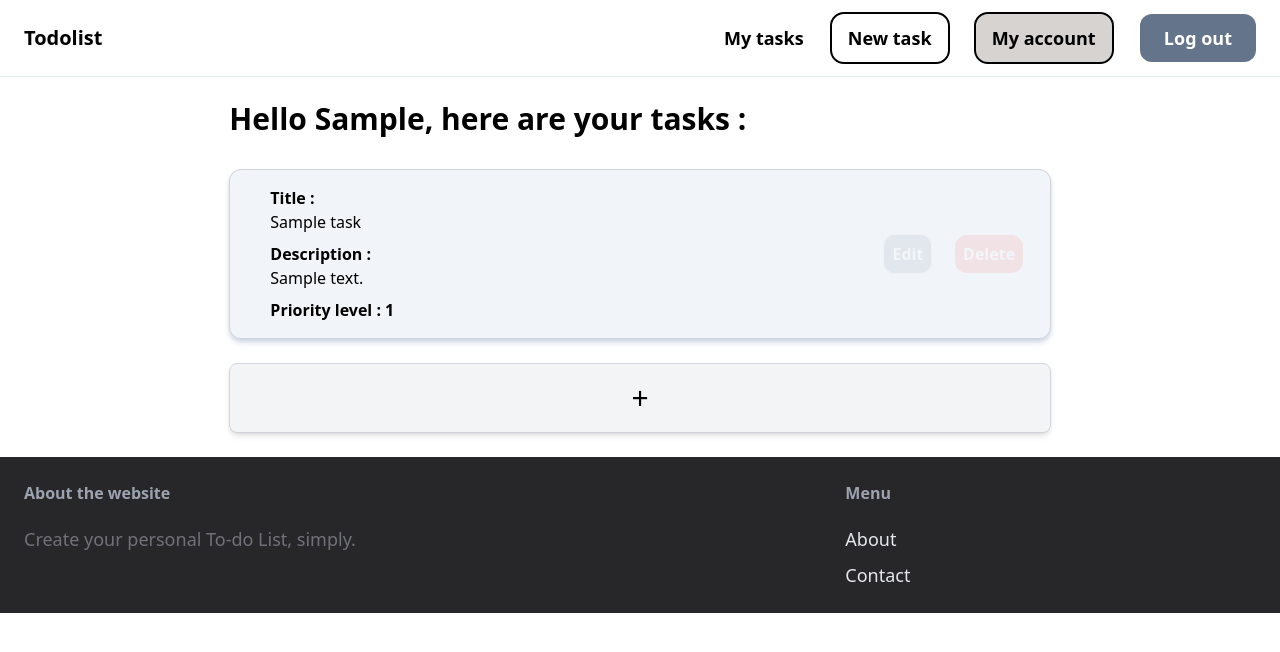
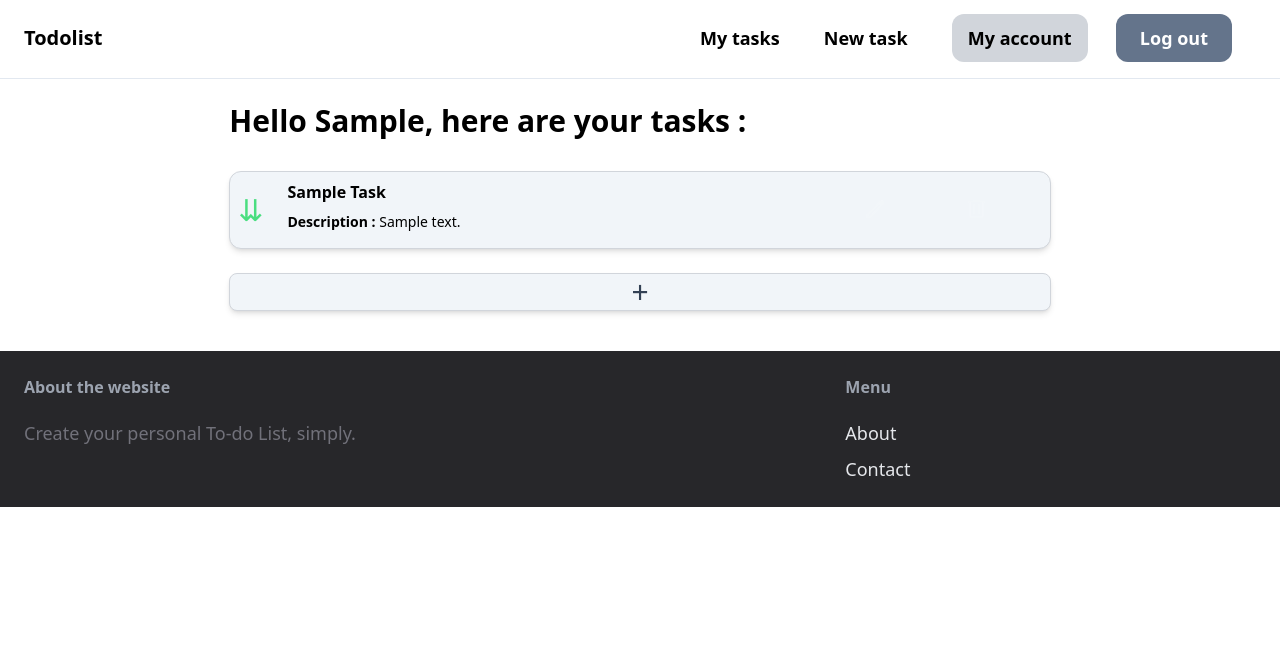
Before and after one commit to hadisql/django-todolist, a Django app: page /tasks/ in a window 1280 px wide. Shown: the top 652 px of the page. Run offline with Django 4.2, Linux system fonts and the light colour scheme; a user stored in the database is signed in; tables that the repository leaves empty hold one stand-in row (values such as "Sample post"); some libraries are stand-ins or nearby versions.

Commit message:
updated styling v1

```diff
--- a/core/templates/core/base.html
+++ b/core/templates/core/base.html
@@ -1,3 +1,4 @@
+{% load static %}
 <!DOCTYPE html>
 <html>
   <head>
@@ -6,27 +7,55 @@
 
     <script src="https://cdn.tailwindcss.com"></script>
 
+    <link rel="stylesheet" href="https://fonts.googleapis.com/css2?family=Material+Symbols+Outlined:opsz,wght,FILL,GRAD@20..48,100..700,0..1,-50..200" />
+    <link href="{% static 'css/styles.css' %}" rel="stylesheet">
+
     <title>{% block title %}{% endblock %} | Todolist</title>
   </head>
 
   <body>
-    <nav class="py-6 px-6 flex justify-between items-center border-b border-slate-200">
-      <a href="/" class="text-xl font-semibold">Todolist</a>
 
-      <div class="space-x-6">
+    <header>
+      <nav class="py-6 px-6 items-center border-b border-slate-200">
+        <div class="flex justify-end">
+          <a href="/" class="flex-1 text-xl font-semibold">Todolist</a>
+
+          <div class="space-x-6 max-lg:invisible">
+            {% if request.user.is_authenticated %}
+              <a href="{% url 'tasks:index' %}" class="text-lg font-semibold hover:text-slate-500">My tasks</a>
+              <a href="{% url 'tasks:new_task' %}" class="px-4 py-3 text-lg font-semibold hover:text-slate-500 rounded-xl hover:outline-dashed">New task</a>
+              <a href="{% url 'core:profile' %}" class="px-4 py-3 text-lg font-semibold bg-gray-300 hover:text-slate-500 rounded-xl hover:outline-dashed">My account</a>
+              <a href="{% url 'core:logout' %}" class="px-6 py-3 text-lg font-semibold bg-slate-500 text-white rounded-xl hover:bg-slate-700">Log out</a>
+            {% else %}
+              <a href="{% url 'core:signup' %}" class="text-lg font-semibold hover:text-slate-500">Sign up</a>
+              <a href="{% url 'core:login' %}" class="px-6 py-3 text-lg font-semibold bg-slate-500 text-white rounded-xl hover:bg-slate-700">Log in</a>
+            {% endif %}
+          </div>
+
+          <!-- Hamburger Menu -->
+          <a id="btnHamburger" href="#" class="">
+            <span id="span1" class="rotate lg:invisible block w-6 h-0.5 bg-slate-700 mb-2"></span>
+            <span id="span2" class="rotate lg:invisible block w-6 h-0.5 bg-slate-700 mb-2"></span>
+            <span id="span3" class="rotate lg:invisible block w-6 h-0.5 bg-slate-700 mb-2"></span>
+          </a>
+        </div>
+      </nav>
+
+      <div id="menu" class="lg:w-1/2 sm:w-2/3 py-6 mx-auto text-xl font-semibold text-center shadow-lg rounded-xl hidden">
         {% if request.user.is_authenticated %}
-          <a href="{% url 'tasks:index' %}" class="text-lg font-semibold hover:text-slate-500">My tasks</a>
-          <a href="{% url 'tasks:new_task' %}" class="px-4 py-3 text-lg font-semibold hover:text-slate-500 rounded-xl outline outline-2 hover:outline-dashed">New task</a>
-          <a href="{% url 'core:profile' %}" class="px-4 py-3 text-lg font-semibold bg-stone-300 hover:text-slate-500 rounded-xl outline outline-2 hover:outline-dashed">My account</a>
-          <a href="{% url 'core:logout' %}" class="px-6 py-3 text-lg font-semibold bg-slate-500 text-white rounded-xl hover:bg-slate-700">Log out</a>
+          <a href="{% url 'tasks:index' %}" class="block my-6 hover:text-slate-500">My tasks</a>
+          <a href="{% url 'tasks:new_task' %}" class="block my-6 hover:text-slate-500 rounded-xl hover:outline-dashed">New task</a>
+          <a href="{% url 'core:profile' %}" class="block my-6 hover:text-slate-500 hover:outline-dashed">My account</a>
+          <a href="{% url 'core:logout' %}" class="block mt-6 mb-4 hover:bg-slate-700">Log out</a>
         {% else %}
-          <a href="{% url 'core:signup' %}" class="text-lg font-semibold hover:text-slate-500">Sign up</a>
-          <a href="{% url 'core:login' %}" class="px-6 py-3 text-lg font-semibold bg-slate-500 text-white rounded-xl hover:bg-slate-700">Log in</a>
+          <a href="{% url 'core:signup' %}" class="block my-6 hover:text-slate-500">Sign up</a>
+          <a href="{% url 'core:login' %}" class="block mt-6 mb-4 hover:text-slate-500">Log in</a>
         {% endif %}
       </div>
-    </nav>
 
-    <div class="px-6 py-6">
+    </header>
+
+    <div class="px-6 py-6 mb-4">
       {% block body %}
       {% endblock %}
     </div>
@@ -47,4 +76,6 @@
       </div>
     </footer>
   </body>
+
+  <script src="{% static 'js/script.js' %}"></script>
 </html>
--- /dev/null
+++ b/static/css/styles.css
@@ -0,0 +1,25 @@
+.material-symbols-outlined {
+  font-variation-settings:
+  'FILL' 0,
+  'wght' 500,
+  'GRAD' 0,
+  'opsz' 48
+}
+
+.rotate {
+  transition: all 300ms ease-in-out;
+}
+
+.open-span1 {
+  transform: rotate(45deg);
+  transform-origin: -2px 6px;
+}
+
+.open-span2 {
+  opacity: 0;
+}
+
+.open-span3 {
+  transform: rotate(-45deg);
+  transform-origin: 2px -3px;
+}
--- /dev/null
+++ b/static/js/script.js
@@ -0,0 +1,24 @@
+const btnHamburger = document.querySelector('#btnHamburger');
+const menu = document.querySelector('#menu');
+const span1 = document.getElementById('span1');
+const span2 = document.getElementById('span2');
+const span3 = document.getElementById('span3');
+
+
+btnHamburger.addEventListener('click', () => {
+  console.log('click hamburger');
+
+  if(menu.classList.contains('hidden')){ // Open Hamburger Menu Toggle
+    menu.classList.remove('hidden');
+    span1.classList.add('open-span1');
+    span2.classList.add('open-span2');
+    span3.classList.add('open-span3');
+    console.log('open hamburger');
+  } else {
+    menu.classList.add('hidden');
+    span1.classList.remove('open-span1');
+    span2.classList.remove('open-span2');
+    span3.classList.remove('open-span3');
+    console.log('close hamburger');
+  }
+});
--- a/tasks/forms.py
+++ b/tasks/forms.py
@@ -12,10 +12,10 @@ class NewTaskForm(forms.ModelForm):
         'placeholder': 'Title e.g "Shopping with Emma"'
     }))
 
-    description = forms.CharField(widget=forms.TextInput(attrs={
+    description = forms.CharField(widget=forms.Textarea(attrs={
         'class': 'w-full py-4 rounded-md',
         'placeholder': 'Task description'
-    }))
+    }), required=False)
 
     priority = forms.NumberInput(attrs={'class': 'py-4 rounded-md'})
 
--- a/tasks/models.py
+++ b/tasks/models.py
@@ -1,11 +1,17 @@
 from django.db import models
 from django.contrib.auth.models import User
+from django.core.validators import MaxValueValidator, MinValueValidator
 
 # Create your models here.
 class Task(models.Model):
-    title = models.CharField(max_length=64)
-    description = models.CharField(max_length=255)
-    priority = models.PositiveIntegerField(default=1)
+    title = models.TextField(max_length=255)
+    description = models.CharField(max_length=255, blank=True, null=True)
+    priority = models.PositiveSmallIntegerField(default=1,
+                                                validators=[MinValueValidator(1),
+                                                            MaxValueValidator(3)],
+                                                choices=[(1,'1: Low'),
+                                                         (2,'2: Normal'),
+                                                         (3,'3: High')])
 
     created_by = models.ForeignKey(User, related_name="tasks", on_delete=models.CASCADE)
 
--- a/tasks/templates/tasks/form.html
+++ b/tasks/templates/tasks/form.html
@@ -4,7 +4,7 @@
 {% block title %}{{ title }}{% endblock %}
 
 {% block body %}
-  <div class="w-1/2 my-6 p-6 mx-auto bg-slate-100 rounded-xl">
+  <div class="w-2/3 my-6 p-6 mx-auto bg-slate-200 rounded-xl">
     <h1 class="mb-6 text-3xl">{{ title }}</h1>
 
     <form action="." method="POST">
--- a/tasks/templates/tasks/index.html
+++ b/tasks/templates/tasks/index.html
@@ -3,7 +3,7 @@
 {% block title %}{{ user.username }}{% endblock %}
 
 {% block body %}
-  <div class="w-2/3 mx-auto">
+  <div class="sm:w-5/6 md:w-3/4 lg:w-2/3 mx-auto">
     {% if tasks.count != 0 %}
       <h1 class="font-semibold text-3xl mb-8">Hello {{ user.username|title }}, here are your tasks :</h1>
     {% else %}
@@ -12,42 +12,70 @@
   </div>
 
 
-  <div class="w-2/3 my-4 mx-auto">
+  <div class="sm:w-5/6 md:w-3/4 lg:w-2/3 my-4 mx-auto">
     {% for task in tasks %}
-      <div class="group my-6 px-6 flex justify-between bg-slate-100 hover:bg-slate-300 border border-gray-300 shadow-md
-      {% if task.priority == 3 %} shadow-red-400  {% elif task.priority == 2 %} shadow-orange-300 {% else %} shadow-slate-300 {% endif %}  rounded-xl">
-        <!-- Title, Description, Priority -->
-        <div class="w-4/5 p-4">
-          <ul>
-            <div class="mb-2">
-              <label class="font-semibold">Title :</label><br>
-              <li>{{ task.title }}</li>
-            </div>
-            <div class="mb-2">
-              <label class="font-semibold">Description :</label><br>
-              <li>{{ task.description }}</li>
-            </div>
-            <div>
-              <label class="font-semibold {% if task.priority == 3 %} text-red-800 {% elif task.priority == 2 %} text-orange-800 {% else %} {% endif %}">Priority level : {{ task.priority }}</label>
-            </div>
-          </ul>
+      <div class="group my-6 flex justify-between bg-slate-100 hover:bg-slate-300 border border-gray-300 shadow-md
+        rounded-xl"> <!--{% if task.priority == 3 %} shadow shadow-red-400  {% elif task.priority == 2 %} shadow-orange-300 {% else %} shadow-slate-300 {% endif %}-->
+
+        <div class="my-auto mx-2">
+          {% if task.priority == 3 %}
+          <p class="text-red-400  text-3xl">
+            &#8648;
+          </p>
+          {% elif task.priority == 2 %}
+          <p class="text-orange-400 text-3xl">
+            <!--&rarr;-->
+            &#8649;
+          </p>
+          {% else %}
+          <p class="text-green-400 text-3xl">
+            <!--&darr;-->
+            &#8650;
+          </p>
+          {% endif %}
+        </div>
+
+      <!-- Title, Description, Priority -->
+        <div class="w-3/4 px-4 py-2">
+
+          <div class="">
+            <p class="font-semibold">{{ task.title | title }}</p>
+          </div>
+          {% if task.description %}
+          <div class="mt-2 mb-2">
+            <p class="text-sm"><span class="font-semibold">Description : </span>{{ task.description }}</p>
+          </div>
+          {% endif %}
+          <!-- instead of shadows i'll use arrows
+          <div>
+            <p class="font-semibold {% if task.priority == 3 %} text-red-800 {% elif task.priority == 2 %} text-orange-800 {% else %} {% endif %}">Priority level : {{ task.priority }}</p>
+          </div>-->
+
         </div>
         <!-- Edit and Delete buttons -->
-        <div class="w-1/5 grid opacity-10 group-hover:grid group-hover:opacity-100  grid-cols-2 gap-2 my-6 justify-items-center items-center">
+        <div class="w-1/4 grid opacity-10 group-hover:grid group-hover:opacity-100  grid-cols-2 gap-2 justify-items-center items-center">
 
-          <div >
-            <a href="{% url 'tasks:edit' task.id %}" class="w-full px-2 py-2 text-md font-semibold bg-slate-500 text-white rounded-xl hover:bg-slate-700 border">Edit</a>
-          </div>
-          <div>
-            <a href="{% url 'tasks:delete' task.id %}" class="w-full px-2 py-2 text-md font-semibold bg-red-500 text-white rounded-xl hover:bg-red-700">Delete</a>
-          </div>
+
+          <a href="{% url 'tasks:edit' task.id %}" class="w-full font-semibold">
+            <span class="px-2 py-1 text-white rounded-lg hover:bg-slate-400 material-symbols-outlined">
+              edit
+              </span>
+          </a>
+
+
+            <a href="{% url 'tasks:delete' task.id %}" class="w-full  font-semibold">
+              <span class="px-2 py-1 text-white rounded-lg hover:bg-red-700 material-symbols-outlined">
+              delete
+              </span>
+            </a>
+
         </div>
       </div>
     {% endfor %}
   </div>
 
-  <a href="{% url 'tasks:new_task' %}" class="text-3xl">
-    <div class="grid grid-cols-1 p-4 justify-items-center w-2/3 mx-auto bg-gray-100 hover:bg-gray-300 rounded-lg shadow-md border border-gray-300">
+  <a href="{% url 'tasks:new_task' %}" class="text-3xl text-slate-700">
+    <div class="grid grid-cols-1 justify-items-center sm:w-5/6 md:w-3/4 lg:w-2/3 mx-auto bg-slate-100 hover:bg-gray-300 rounded-lg shadow-md border border-gray-300">
       +
     </div>
   </a>
```
Also changed, not shown: django-todolist/settings.py (+12 -0 lines), tasks/migrations/0004_alter_task_description_alter_task_priority.py (added), tasks/migrations/0005_alter_task_description.py (added), tasks/migrations/0006_alter_task_priority.py (added), tasks/migrations/0007_alter_task_description_alter_task_priority.py (added), tasks/migrations/0008_alter_task_title.py (added).
